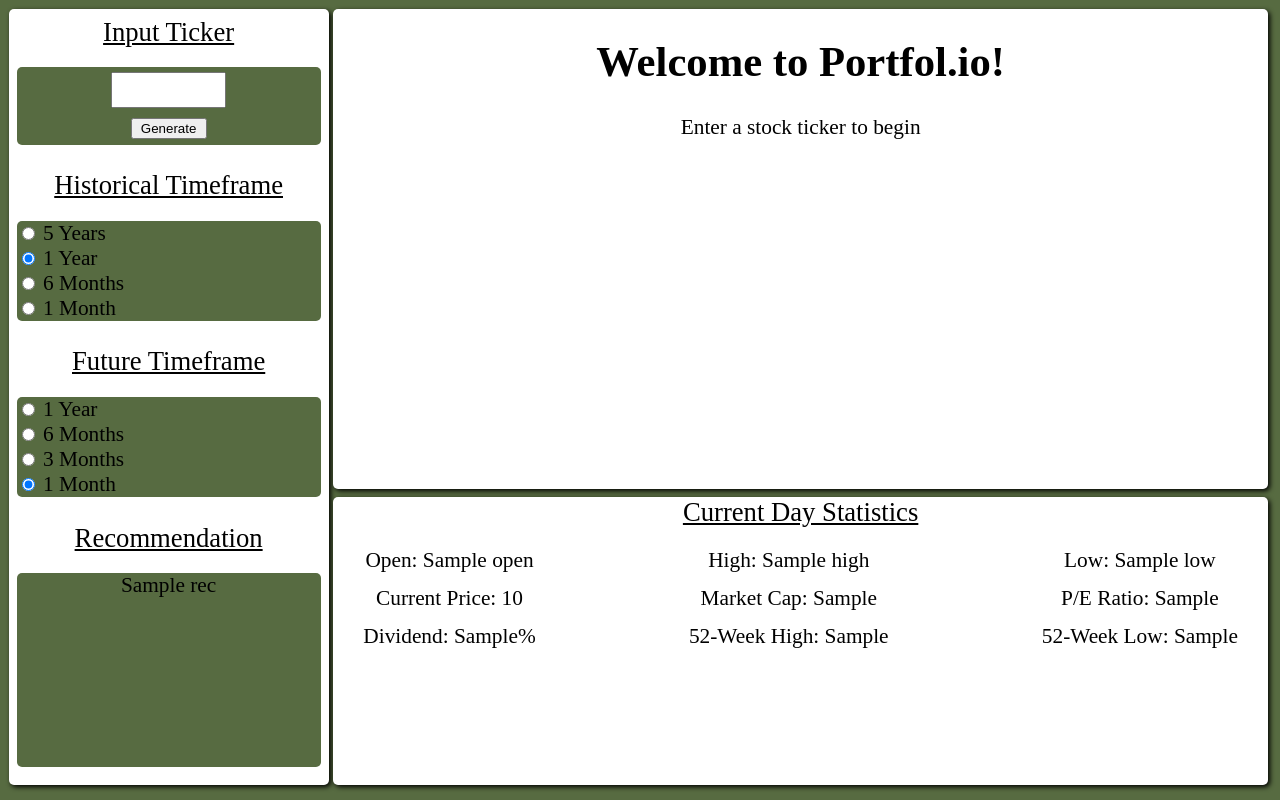
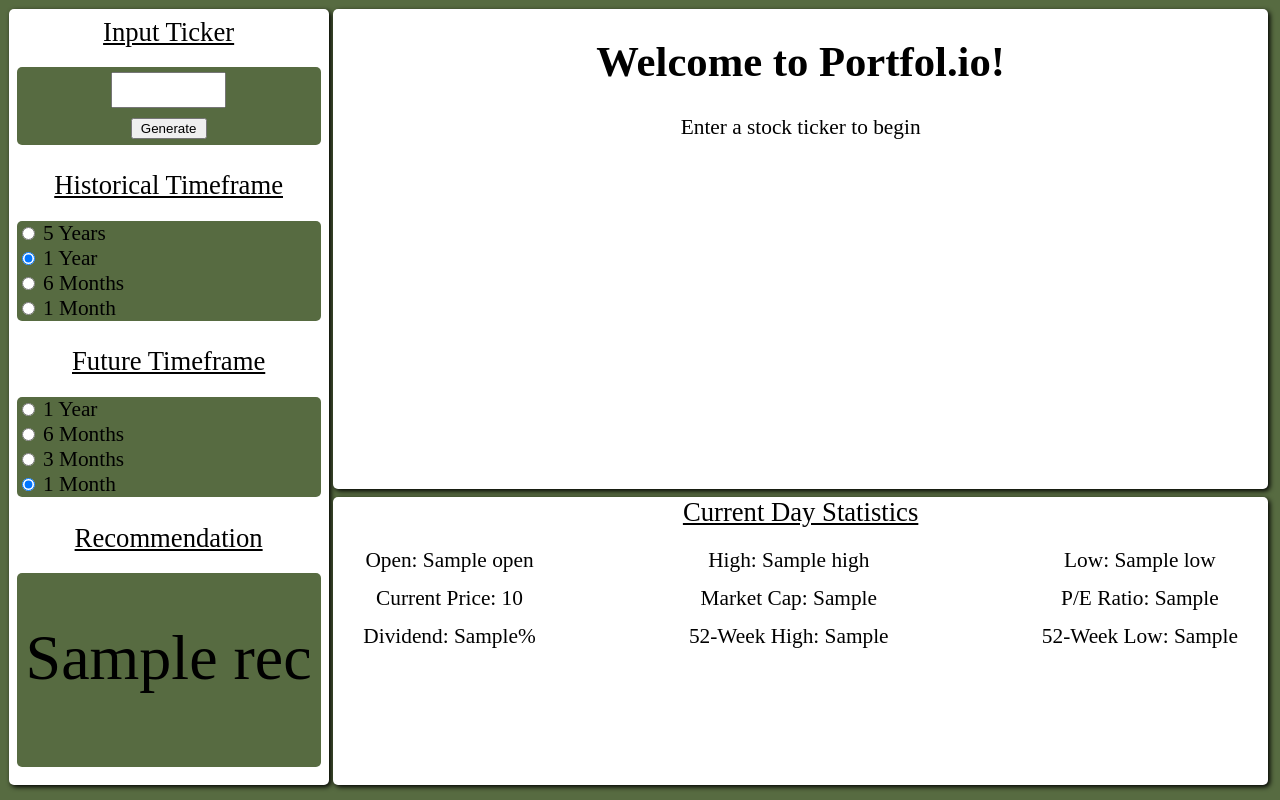
Before and after one commit to lywysocki/COMP4960---Portfol.io, a Django app: template stockmath/templates/index.html in a window 1280 px wide. Run offline with Django 4.2, Linux system fonts and the light colour scheme; tables that the repository leaves empty hold one stand-in row (values such as "Sample post"); the template is opened without the code that fills it: values that come from a table or form of the project are taken from there, most other values are stand-ins (such as "Sample title", 1, 10 or a date in 2020).

Commit message:
Enhancing recommendation visiblity

```diff
--- a/stockmath/static/style.css
+++ b/stockmath/static/style.css
@@ -81,6 +81,7 @@ body {
 
 .prediction {
     position: relative;
+    text-align: center;
     width: 95%;
     height: 25%;
 }
--- a/stockmath/templates/index.html
+++ b/stockmath/templates/index.html
@@ -33,8 +33,10 @@
                 </div>
                 <!-- PREDICTION BOX -->
                 <label for="predictiondiv" class="labelstyle">Recommendation</label>
-                <div class="prediction style1" id="predictiondiv" style="text-align: center;">
-                    {{ rec }}
+                <div class="prediction style1" id="predictiondiv">
+                    <div style="position:relative;top:25%;font-size: 48pt;">
+                        {{ rec }}
+                    </div>
                 </div>
             </div>
         </form>
```
